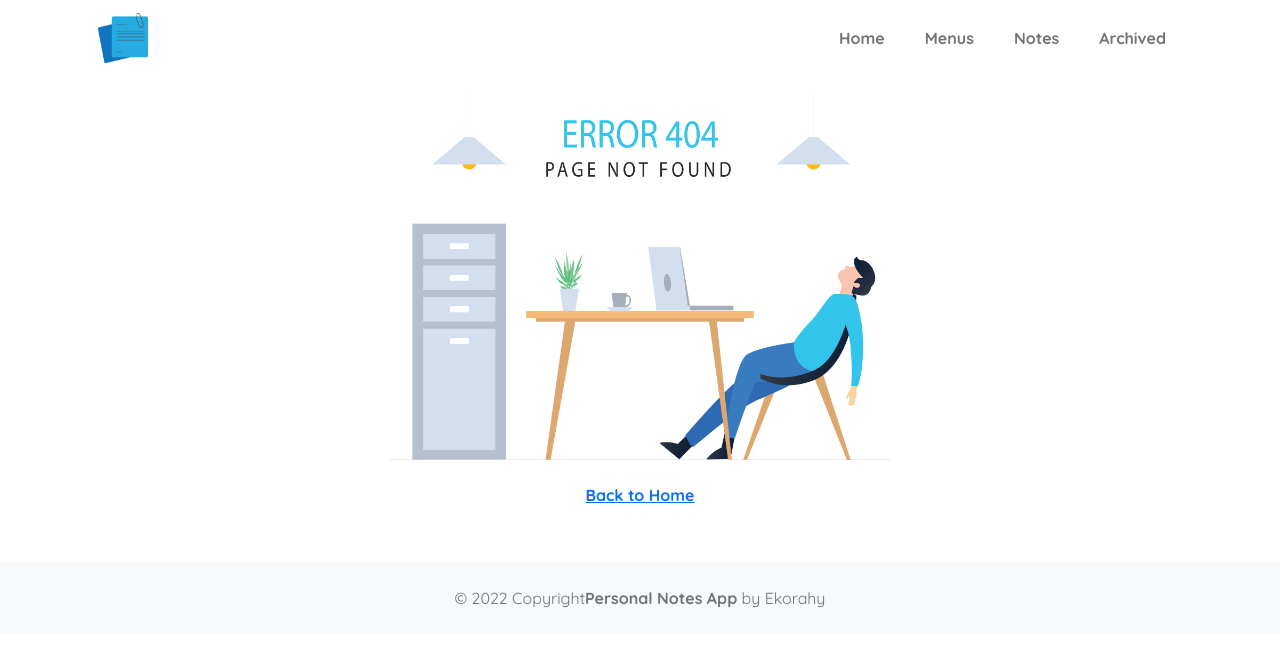
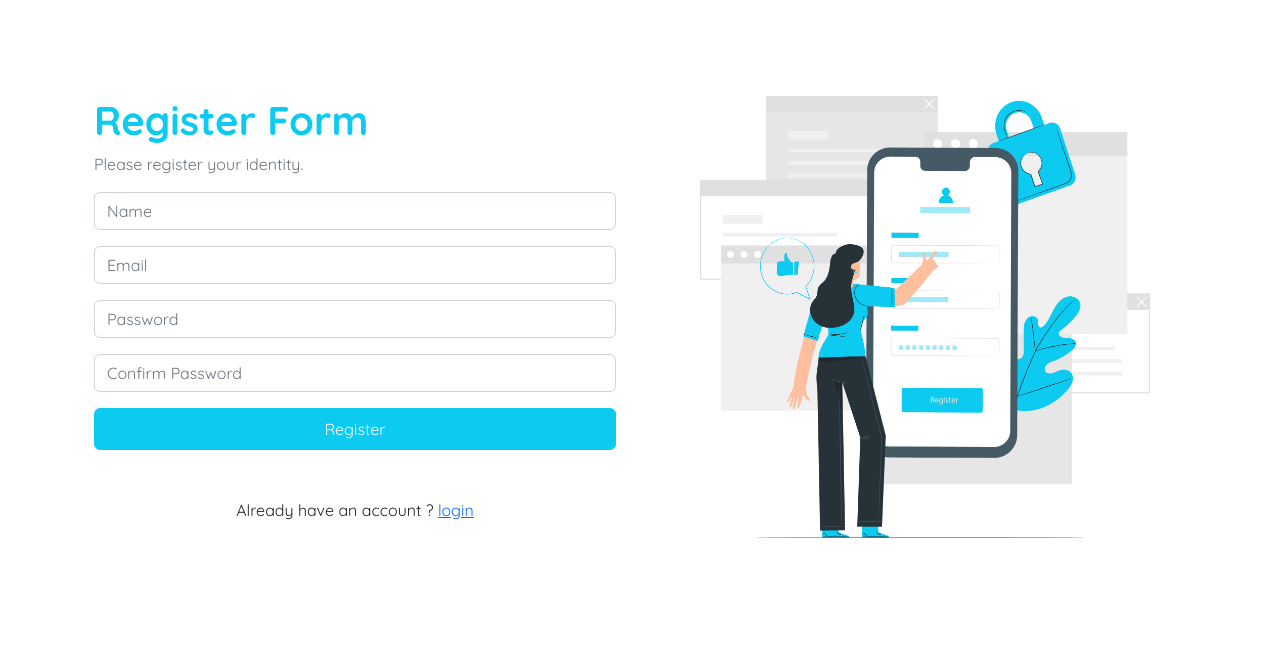
Before and after one commit to ekorahy/personal-notes-app, a React (Create React App) app: page /register in a window 1280 px wide. Shown: the top 646 px of the page. Built offline with nearby package versions, Linux system fonts and the light colour scheme.

Commit message:
add register form

```diff
--- a/src/App.js
+++ b/src/App.js
@@ -9,8 +9,32 @@ import PageNotFound from './pages/Error404';
 import HomePage from './pages/HomePage';
 import MenusPage from './pages/MenusPage';
 import NotesPageWrapper from './pages/NotesPage';
+import RegisterPage from './pages/RegisterPage';
 
-function App() {
+class App extends React.Component {
+  constructor(props) {
+    super(props);
+
+    this.state = {
+      authedUser: null,
+    };
+  }
+
+
+  render() {
+
+    if (this.state.authedUser === null) {
+      return (
+        <>
+          <main className='mt-5'>
+            <Routes>
+              <Route path='/*' element={<p>Halaman Login</p>} />
+              <Route path='/register' element={<RegisterPage />} />
+            </Routes>
+          </main>
+        </>
+      )
+    }
     return (
       <div>
         <header>
@@ -31,7 +55,8 @@ function App() {
           <Footer />
         </footer>
       </div>
-  );
+    )
+  }
 }
 
 export default App;
--- a/src/components/footer/Footer.js
+++ b/src/components/footer/Footer.js
@@ -4,11 +4,11 @@ import { Link } from "react-router-dom";
 function Footer() {
     return (
         <>
-            <div className="text-center p-4">© 2022 Copyright
+            <p className="text-center p-4">Copyright © 2022-
                 <Link to="/"
                  className="text-reset text-decoration-none fw-bold">
                   Personal Notes App</Link> by Ekorahy
-            </div>
+            </p>
         </>
     );
 }
--- /dev/null
+++ b/src/components/main/RegisterInput.js
@@ -0,0 +1,120 @@
+import React from "react";
+import PropTypes from 'prop-types';
+
+class RegisterInput extends React.Component {
+    constructor(props) {
+        super(props)
+
+        this.state = {
+            name: '',
+            email: '',
+            password: '',
+            confirmPassword: '',
+        }
+
+        this.onNameChange = this.onNameChange.bind(this);
+        this.onEmailChange = this.onEmailChange.bind(this);
+        this.onPasswordChange = this.onPasswordChange.bind(this);
+        this.onConfirmPasswordChange = this.onConfirmPasswordChange.bind(this);
+        this.onSubmitHandler = this.onSubmitHandler.bind(this);
+    }
+
+    onNameChange(event) {
+        this.setState(() => {
+            return {
+                name: event.target.value,
+            }
+        })
+    }
+
+    onEmailChange(event) {
+        this.setState(() => {
+            return {
+                email: event.target.value,
+            }
+        })
+    }
+
+    onPasswordChange(event) {
+        this.setState(() => {
+            return {
+                password: event.target.value,
+            }
+        })
+    }
+
+    onConfirmPasswordChange(event) {
+        this.setState(() => {
+            return {
+                confirmPassword: event.target.value,
+            }
+        })
+    }
+
+    onSubmitHandler(event) {
+        event.preventDefault();
+
+        this.props.register({
+            name: this.state.name,
+            email: this.state.email,
+            password: this.state.password,
+            confirmPassword: this.state.confirmPassword,
+        });
+    }
+
+    render() {
+        return (
+            <div id="RegisterInput">
+                <form className="mb-5" onSubmit={this.onSubmitHandler}>
+                    <div>
+                        <div className="mb-3">
+                            <input type="text"
+                              className="form-control"
+                              placeholder="Name"
+                              id="name"
+                              value={this.state.name}
+                              onChange={this.onNameChange}
+                              required />
+                        </div>
+                        <div className="mb-3">
+                            <input type="email"
+                              className="form-control"
+                              placeholder="Email"
+                              id="email"
+                              value={this.state.email}
+                              onChange={this.onEmailChange}
+                              required />
+                        </div>
+                        <div className="mb-3">
+                            <input type="password"
+                              className="form-control"
+                              placeholder="Password"
+                              id="password"
+                              value={this.state.password}
+                              onChange={this.onPasswordChange}
+                              required />
+                        </div>
+                        <div className="mb-3">
+                            <input type="password"
+                              className="form-control"
+                              placeholder="Confirm Password"
+                              id="confirmPassword"
+                              value={this.state.confirmPassword}
+                              onChange={this.onConfirmPasswordChange}
+                              required />
+                        </div>
+                        <div className="d-flex justify-content-center">
+                            <button className="btn btn-info p-2 text-white w-100">Register</button>
+                        </div>
+                    </div>
+                </form>
+            </div>
+        )
+    }
+}
+
+RegisterInput.propTypes = {
+    register: PropTypes.func.isRequired,
+}
+
+export default RegisterInput;
--- /dev/null
+++ b/src/pages/RegisterPage.js
@@ -0,0 +1,40 @@
+import React from "react";
+import { Link } from 'react-router-dom';
+import RegisterInput from "../components/main/RegisterInput";
+import UrlImage from "../components/main/UrlImage";
+import RegisterImg from '../assets/images/register_img.png';
+import { register } from '../utils/network-data';
+
+function RegisterPage() {
+    async function onRegisterHandler(user) {
+        await register(user);
+    }
+
+    return (
+        <div>
+            <div className="container col-xxl-8 px-4 py-5">
+                <div className="row flex-lg-row-reverse align-items-center g-5">
+                <div className="col-10 col-sm-8 col-lg-6">
+                <UrlImage
+                 urlImg={RegisterImg}
+                 alt="Home Ilustration Image"
+                 className="d-block mx-lg-auto img-fluid"
+                 width="450"
+                 height="400"
+                 loading="lazy" />
+                </div>
+                <div className="col-lg-6">
+                    <div className="">
+                        <h1 className="text-info fw-bold">Register Form</h1>
+                        <p className="text-muted">Please register your identity.</p>
+                    </div>
+                    <RegisterInput register={onRegisterHandler} />
+                    <p className="text-center">Already have an account ? <Link to='/'>login</Link></p>
+                </div>
+                </div>
+            </div>
+        </div>
+    )
+}
+
+export default RegisterPage;
```
Also changed, not shown: src/assets/images/login_img.png (added), src/assets/images/register_img.png (added). Lines whose indentation alone changed are shown as unchanged.
